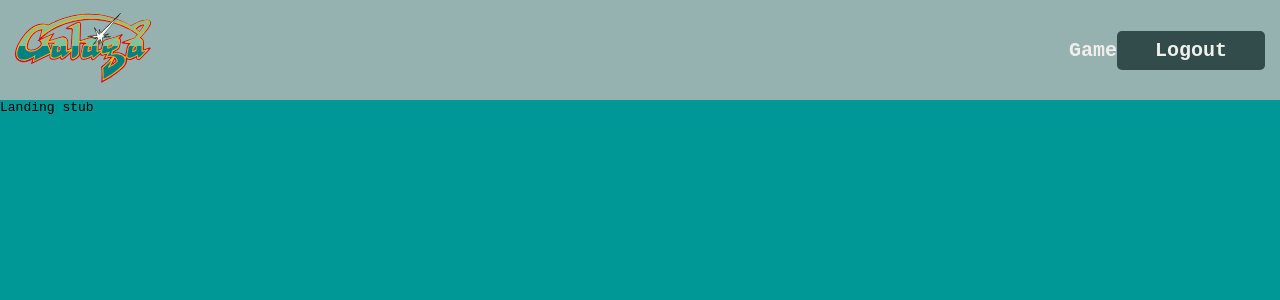
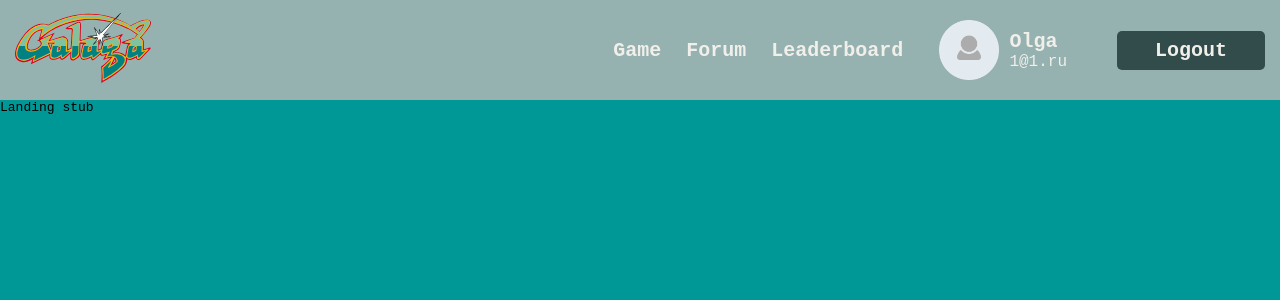
Before and after one commit to mccorn/RE4M_game, a React (Vite) app in the folder packages/client/: page / in a window 1280 px wide. Shown: the top 300 px of the page. Built offline with nearby package versions, Linux system fonts and the light colour scheme.

Commit message:
Update router.tsx

```diff
--- a/packages/client/src/router/router.tsx
+++ b/packages/client/src/router/router.tsx
@@ -23,7 +23,7 @@ export enum RoutePaths {
 
 const Router = () => (
     <Routes>
-        <Route element={<Layout isAuthorized={false} />}>
+        <Route element={<Layout />}>
             <Route path={RoutePaths.LANDING} element={<Landing />} />
             <Route path={RoutePaths.SIGNIN} element={<Signin />} />
             <Route path={RoutePaths.SIGNUP} element={<Signup />} />
```
